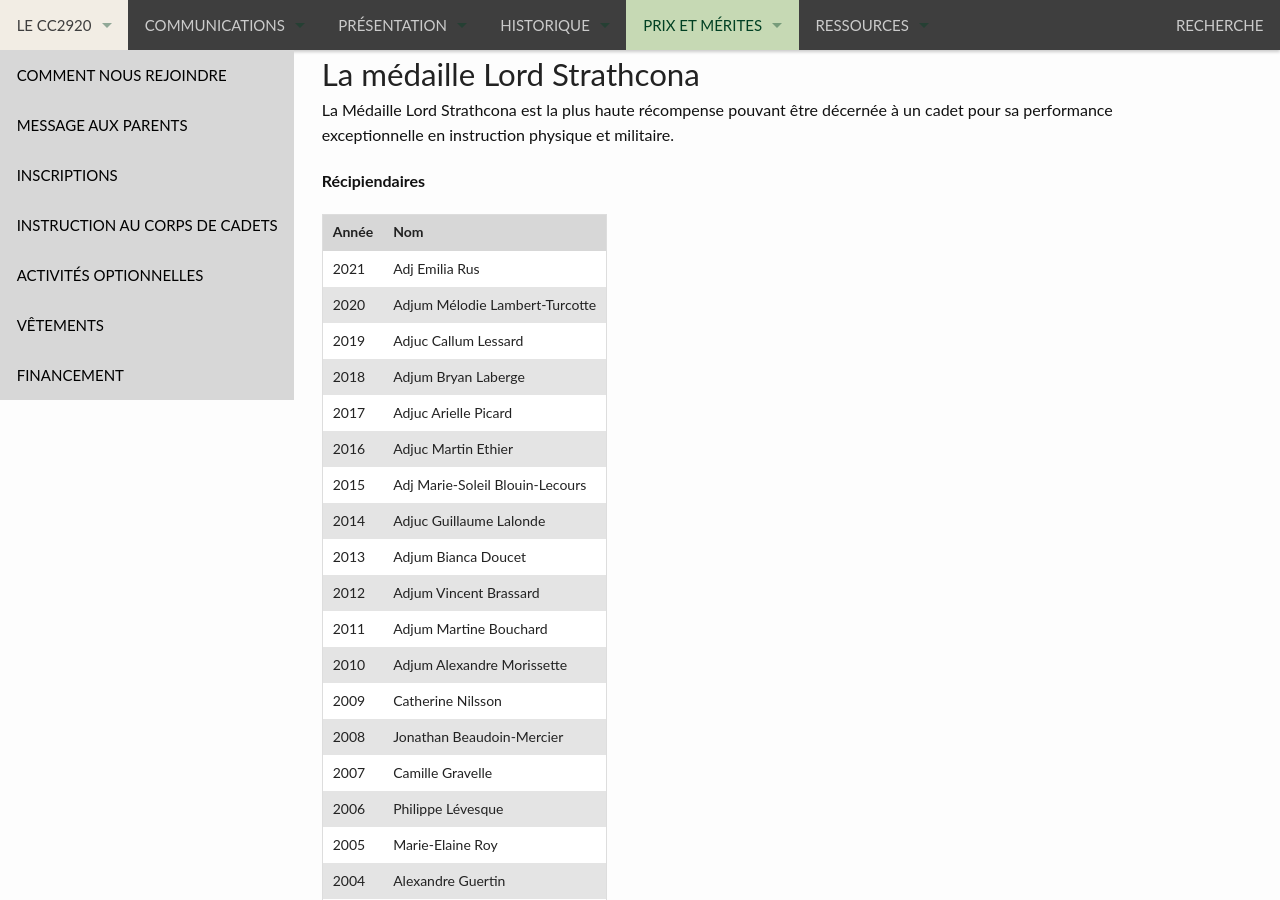
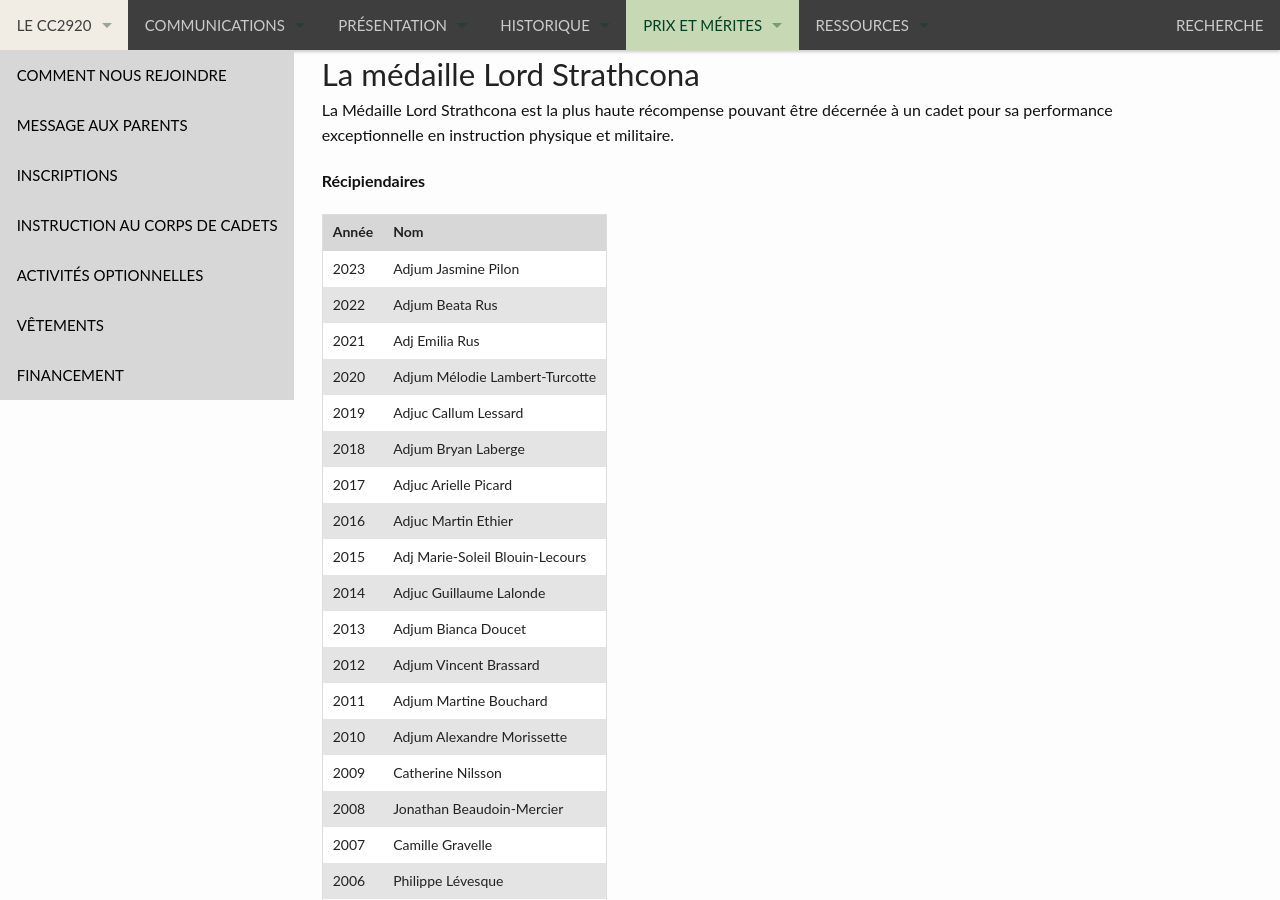
Before and after one commit to CC2920/web, a Jekyll site: the page built from _prix/medailles.md, in a window 1280 px wide and 900 px high, scrolled down 465 px. Built offline with Jekyll 4.4.1, drawn with Linux system fonts in a browser that asks for light colours; some of the changed text lies outside the part shown.

Commit message:
Update medailles.md
maj 2021 et 2022

```diff
--- a/_prix/medailles.md
+++ b/_prix/medailles.md
@@ -16,6 +16,8 @@ La Médaille Lord Strathcona est la plus haute récompense pouvant être décern
 
 | Année | Nom |
 | --- | --- |
+| 2023 | Adjum Jasmine Pilon |
+| 2022 | Adjum Beata Rus |
 | 2021 | Adj Emilia Rus |
 | 2020 | Adjum Mélodie Lambert-Turcotte |
 | 2019 | Adjuc Callum Lessard |
@@ -75,6 +77,8 @@ Décernée annuellement à un cadet en reconnaissance d’efforts individuels da
 
 | Année | Nom |
 | --- | --- |
+| 2023 | Sgt Mathis Lalonde |
+| 2022 | Adj Lahmya Chapleau |
 | 2021 | Adj Louick Lambert-Turcotte |
 | 2020 | Adj Mathilde Lambert-Turcotte |
 | 2019 | Adj Laurence Akochy |
```
